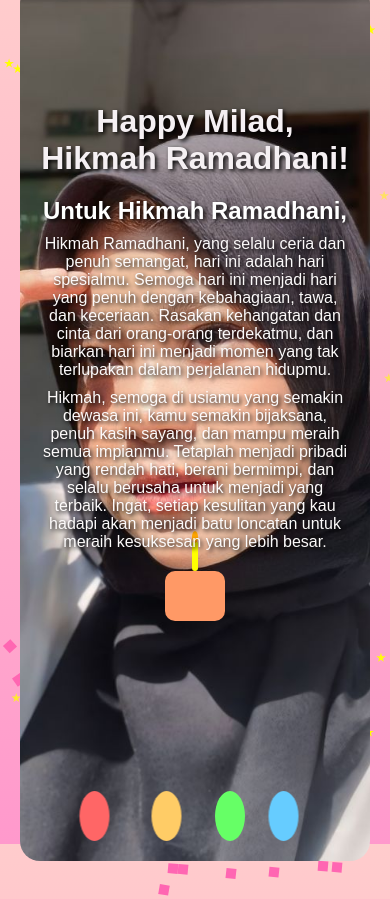
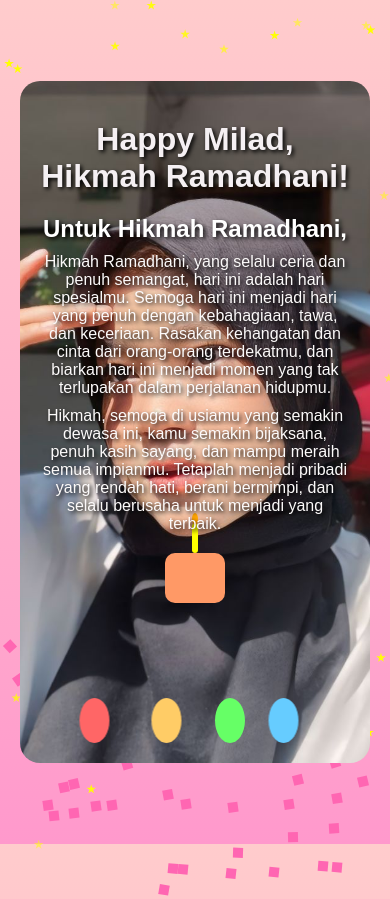
Before and after one commit to HanPut/milad, a plain HTML site: page index.html in a window 390 px wide. Shown: the top 899 px of the page. Drawn offline with Linux system fonts and the light colour scheme.

Commit message:
Update index.html

```diff
--- a/index.html
+++ b/index.html
@@ -108,9 +108,10 @@
     /* Balloons */
     .balloons {
       position: relative;
-      height: 200px;
+      height: 150px;
       margin-top: 20px;
       z-index: 2;
+      overflow: visible;
     }
 
     .balloon {
@@ -130,7 +131,7 @@
 
     @keyframes float {
       0% { transform: translateY(0); }
-      50% { transform: translateY(-200px); }
+      50% { transform: translateY(-150px); }
       100% { transform: translateY(0); }
     }
 
@@ -175,7 +176,7 @@
     @media (max-width: 600px) {
       h1 {
         font-size: 2rem;
-        margin-top: 100px;
+        margin-top: 20px;
       }
 
       h2 {
@@ -206,9 +207,13 @@
         left: 27px;
       }
 
+      .balloons {
+        height: 120px;
+      }
+
       .balloon {
         width: 30px;
-        height: 50px;
+        height: 45px;
       }
     }
   </style>
@@ -217,8 +222,8 @@
   <div class="container">
     <h1>Happy Milad, Hikmah Ramadhani!</h1>
     <h2>Untuk Hikmah Ramadhani, </h2>
-    <p>Hikmah Ramadhani, yang selalu ceria dan penuh semangat, hari ini adalah hari spesialmu. Semoga hari ini menjadi hari yang penuh dengan kebahagiaan, tawa, dan keceriaan. Rasakan kehangatan dan cinta dari orang-orang terdekatmu, dan biarkan hari ini menjadi momen yang tak terlupakan dalam perjalanan hidupmu. </p>
-    <p>Hikmah, semoga di usiamu yang semakin dewasa ini, kamu semakin bijaksana, penuh kasih sayang, dan mampu meraih semua impianmu. Tetaplah menjadi pribadi yang rendah hati, berani bermimpi, dan selalu berusaha untuk menjadi yang terbaik. Ingat, setiap kesulitan yang kau hadapi akan menjadi batu loncatan untuk meraih kesuksesan yang lebih besar.</p>
+    <p>Hikmah Ramadhani, yang selalu ceria dan penuh semangat, hari ini adalah hari spesialmu. Semoga hari ini menjadi hari yang penuh dengan kebahagiaan, tawa, dan keceriaan. Rasakan kehangatan dan cinta dari orang-orang terdekatmu, dan biarkan hari ini menjadi momen yang tak terlupakan dalam perjalanan hidupmu.</p>
+    <p>Hikmah, semoga di usiamu yang semakin dewasa ini, kamu semakin bijaksana, penuh kasih sayang, dan mampu meraih semua impianmu. Tetaplah menjadi pribadi yang rendah hati, berani bermimpi, dan selalu berusaha untuk menjadi yang terbaik.</p>
 
     <div class="cake-container">
       <div class="cake">
```
